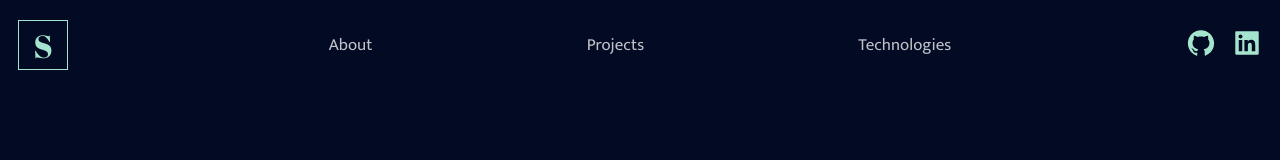
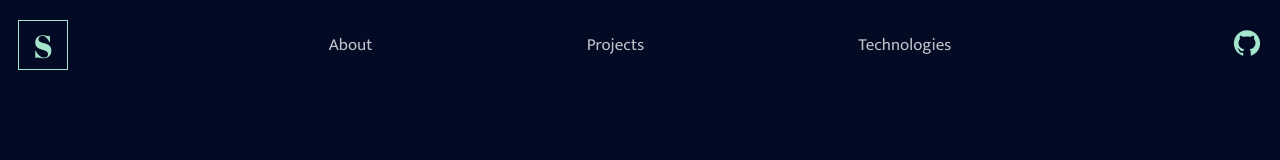
Before and after one commit to sonja-ng/portfolio-site, a Next.js app: page / in a window 1280 px wide. Shown: the top 160 px of the page. Built offline with nearby package versions, Linux system fonts and the light colour scheme; a web font is replaced by a local one.

Commit message:
Remove React import

```diff
--- a/components/Footer/Footer.js
+++ b/components/Footer/Footer.js
@@ -1,4 +1,3 @@
-import React from 'react'
 import { Section, P } from './FooterStyles'
 
 const Footer = () => {
--- a/components/Header/Header.js
+++ b/components/Header/Header.js
@@ -1,6 +1,5 @@
 import Link from 'next/link';
-import React from 'react';
-import { AiFillGithub, AiOutlineMail, AiFillLinkedin } from 'react-icons/ai';
+import { AiFillGithub } from 'react-icons/ai';
 import { Container, Div1, Div2, Div3, NavLink, LogoContainer, SocialIcons, StyledButton } from './HeaderStyles';
 
 
@@ -36,9 +35,6 @@ const Header = () =>  (
         <SocialIcons href="https://github.com/sonja-ng" target="blank">
           <AiFillGithub size="3rem" />
         </SocialIcons>
-        <SocialIcons href="https://www.linkedin.com/in/sonjang/" target="blank">
-          <AiFillLinkedin size="3rem" />
-        </SocialIcons>
       </Div3>
     </Container>
 );
--- a/components/Hero/Hero.js
+++ b/components/Hero/Hero.js
@@ -1,4 +1,3 @@
-import React from 'react'
 import { Container, Div1, H2, WordContainer, Span } from './HeroStyles';
 
 const Hero = () => {
--- a/components/Layout/Layout.js
+++ b/components/Layout/Layout.js
@@ -1,4 +1,3 @@
-import React from 'react';
 import Head from 'next/head';
 import Header from '../Header/Header';
 import Footer from '../Footer/Footer';
--- a/components/Projects/Projects.js
+++ b/components/Projects/Projects.js
@@ -1,4 +1,3 @@
-import React from 'react'
 import { Section, Div1, Project, ImageDiv, ProjectTitle, UtilityList, CardInfo, ExternalLinks } from './ProjectsStyles'
 import Image from 'next/image'
 import { projects } from '../../constants/constants'
--- a/components/Skills/Skills.js
+++ b/components/Skills/Skills.js
@@ -1,5 +1,4 @@
-import React from 'react'
-import { Section, H1, Flexbox, Logobox, FlexContainer, P } from './SkillsStyles'
+import { Section, Flexbox, Logobox, FlexContainer, P } from './SkillsStyles'
 import { SiMongodb, SiReact, SiRedux, SiJavascript, SiHtml5, SiCss3, SiRuby, SiRubyonrails,
     SiPostgresql, SiExpress, SiGithub, SiHeroku, SiGit, SiAmazonaws,
     SiNodedotjs, SiAdobephotoshop, SiAdobeillustrator, SiWebpack, SiSass } from "react-icons/si";
```
